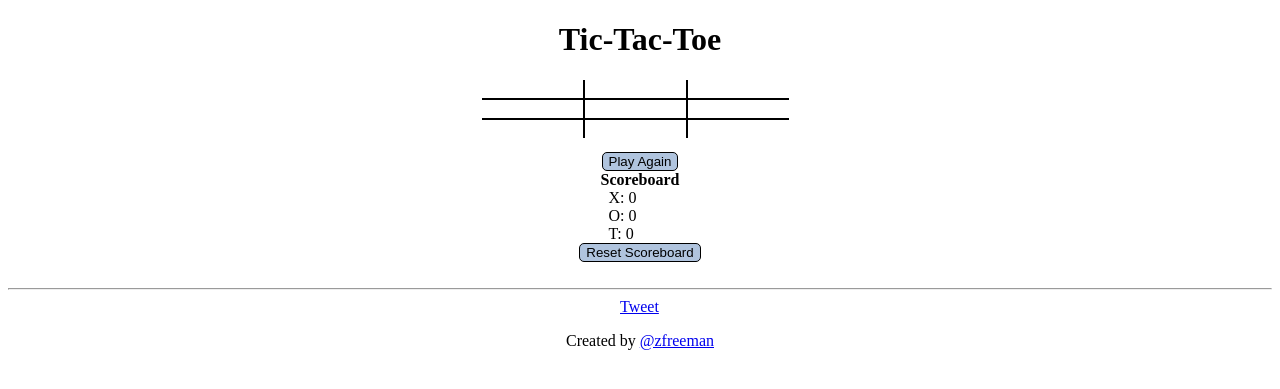
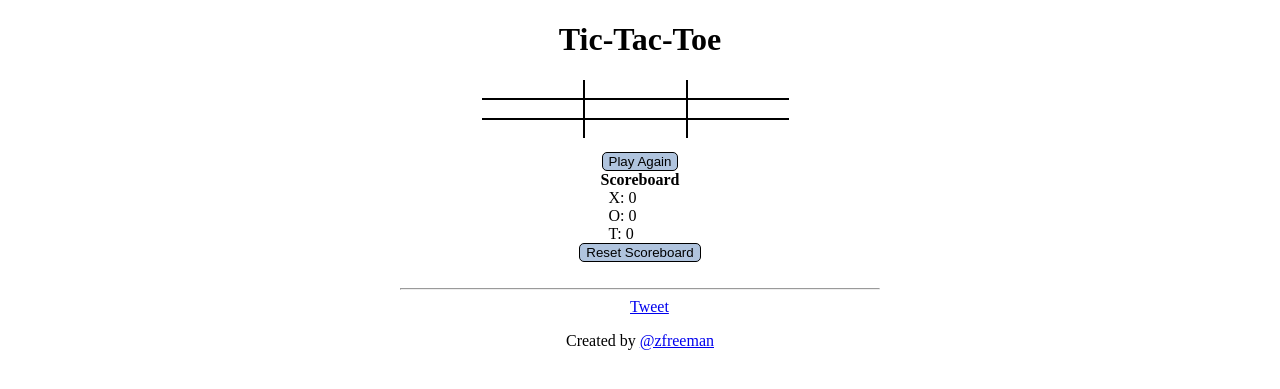
Before and after one commit to zachfreeman/heroku_ttt, a Django app: page / in a window 1280 px wide. Shown: the top 389 px of the page. Run offline with Django 3.2, Linux system fonts and the light colour scheme; some libraries are stand-ins or nearby versions.

Commit message:
More CSS modding

```diff
--- a/ttt/static/ttt/css/game.css
+++ b/ttt/static/ttt/css/game.css
@@ -84,7 +84,7 @@
     text-align: center;
 }
 
-#footer .share {
+#footer {
     position: relative;
     margin-left: auto;
     margin-right: auto;
@@ -93,9 +93,9 @@
 
 #footer .share .btn-like {
     position: absolute;
-    left: 120px;
+    left: 160px;
 }
 #footer .share .btn-tweet {
     position: absolute;
-    left: 220px;
+    left: 230px;
 }
```
